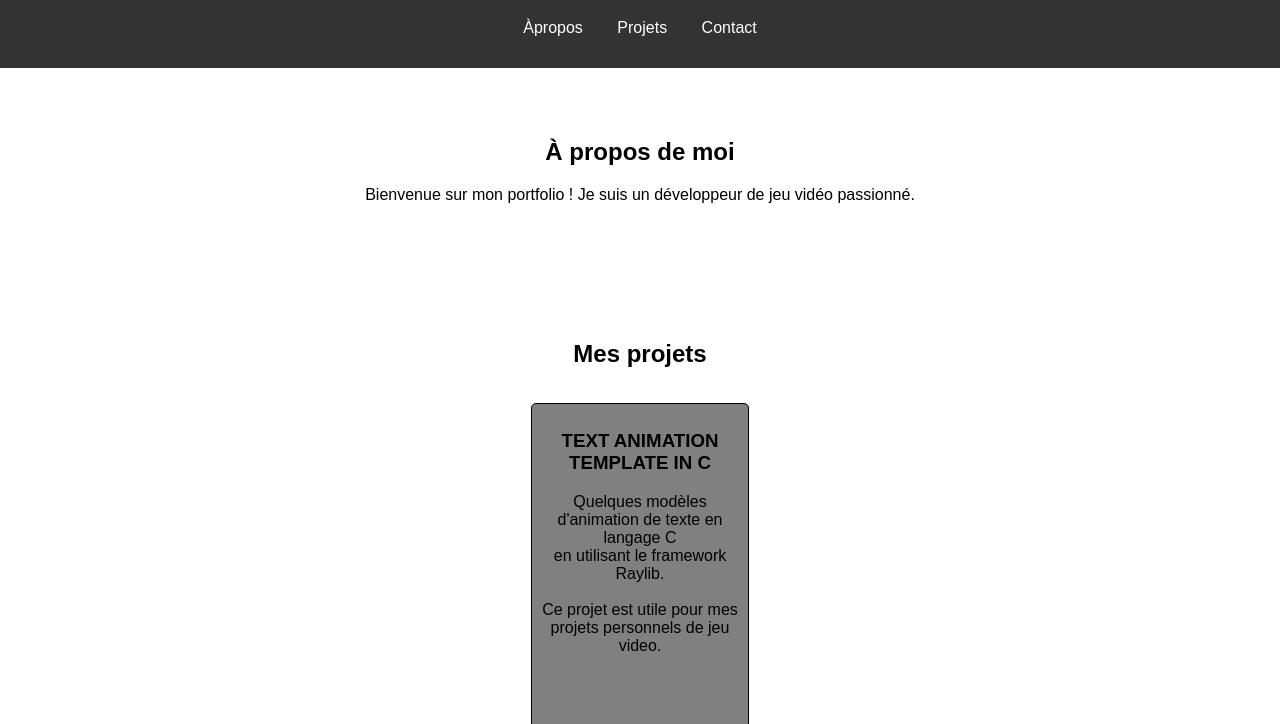
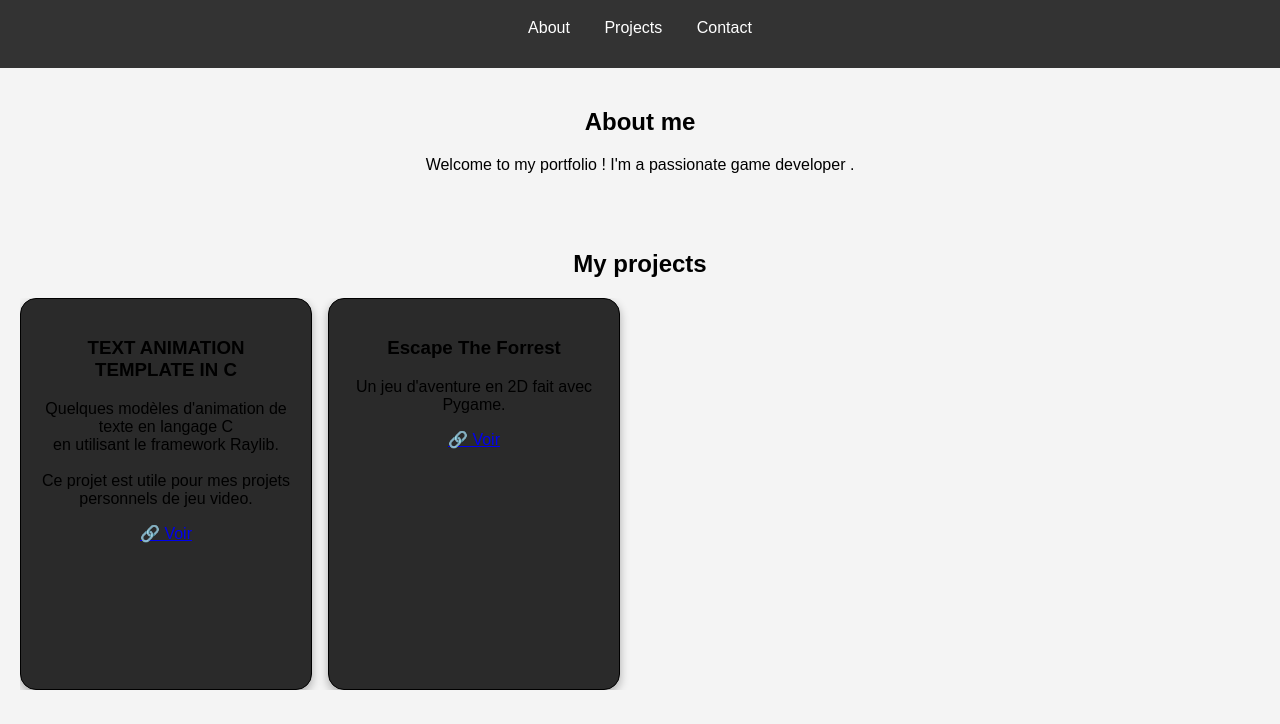
Before and after one commit to Luca-coder07/PORTFOLIO, a plain HTML site: page index.html in a window 1280 px wide. Shown: the part 76-800 px from the top of the page. Drawn offline with Linux system fonts and the light colour scheme.

Commit message:
Add smooth animation

```diff
--- a/index.html
+++ b/index.html
@@ -13,26 +13,32 @@
 
 		<nav>
 			<ul>
-				<li><a href="#about" class="animated-text">À propos</a></li>
-				<li><a href="#projects" class="animated-text">Projets</a></li>
+				<li><a href="#about" class="animated-text">About</a></li>
+				<li><a href="#project-section" class="animated-text">Projects</a></li>
 				<li><a href="#contact" class="animated-text">Contact</a></li>
 			</ul>
 		</nav>
 	    </header>
 
 	    <section id="about">
-		<h2>À propos de moi</h2>
-		<p>Bienvenue sur mon portfolio ! Je suis un développeur de jeu vidéo passionné.</p>
+		<h2>About me</h2>
+		<p>Welcome to my portfolio ! I'm a passionate game developer .</p>
 	    </section>
 
-	    <section id="projects">
-		<h2>Mes projets</h2>
-		<div class="project">
-			<div class="project1">
+	    <section id="project-section">
+			<h2>My projects</h2>
+			<div class="projects">
+				<div class="card">
 					<h3>TEXT ANIMATION TEMPLATE IN C</h3>
 					<p>Quelques modèles d'animation de texte en langage C<br> en utilisant le framework Raylib. <br><br>
 					Ce projet est utile pour mes projets personnels de jeu video.
 					</p>
+					<a href="#">🔗 Voir</a>
+				</div>
+				<div class="card">
+					<h3>Escape The Forrest</h3>
+					<p>Un jeu d'aventure en 2D fait avec Pygame.</p>
+					<a href="#">🔗 Voir</a>
 				</div>
 			</div>
 	    </section>
--- a/js/app.js
+++ b/js/app.js
@@ -23,3 +23,23 @@ document.querySelectorAll('.animated-text').forEach(link =>
 			link.appendChild(span);
 		});
 	});
+
+const carousel = document.querySelector('.projects');
+let userScrolled = false;
+let timer;
+
+carousel.addEventListener('scroll', () =>
+{
+	userScrolled = true;
+	clearTimeout(timer);
+	timer = setTimeout(() =>
+	{
+		userScrolled = false;
+	}, 5000);
+});
+
+setInterval(() => {
+	if (!userScrolled) {
+		carousel.scrollBy({ left: 260, behavior: 'smooth'});
+	}
+}, 5000);
--- a/styles/styles.css
+++ b/styles/styles.css
@@ -1,8 +1,12 @@
+html {
+	scroll-behavior: smooth;
+}
+
 body {
 	font-family: Arial, sans-serif;
 	margin: 0;
 	padding: 0;
-	backgrounf-color: #f4f4f4;
+	background-color: #f4f4f4;
 }
 
 header {
@@ -37,24 +41,25 @@ nav ul li a {
 }
 
 section {
-	padding: 50px;
+	padding: 20px;
 	text-align: center;
 }
 
-.project {
-	background-color: white;
-	padding: 15px;
-	margin: 10px;
-	border-radius: 5px;
+.projects {
+	display: flex;
+	overflow-x: auto;
+	gap: 16px;
+	scroll-snap-type: x mandatory;
 }
 
-.project1 {
+.card {
+	max-width: 250px;
+	min-height: 350px;
+	background: #2a2a2a;
+	padding: 20px;
+	border-radius: 16px;
+	flex-shrink: 0;
+	scroll-snap-align: start;
+	box-shadow: 0 4px 10px rgba(0, 0, 0, 0.3);
 	border: 1px solid black;
-	background-color: gray;
-	padding: 8px;
-	margin-left: auto;
-	margin-right: auto;
-	width: 200px;
-	height: 350px;
-	border-radius: 5px;
 }
```
Lines whose indentation alone changed are shown as unchanged.
